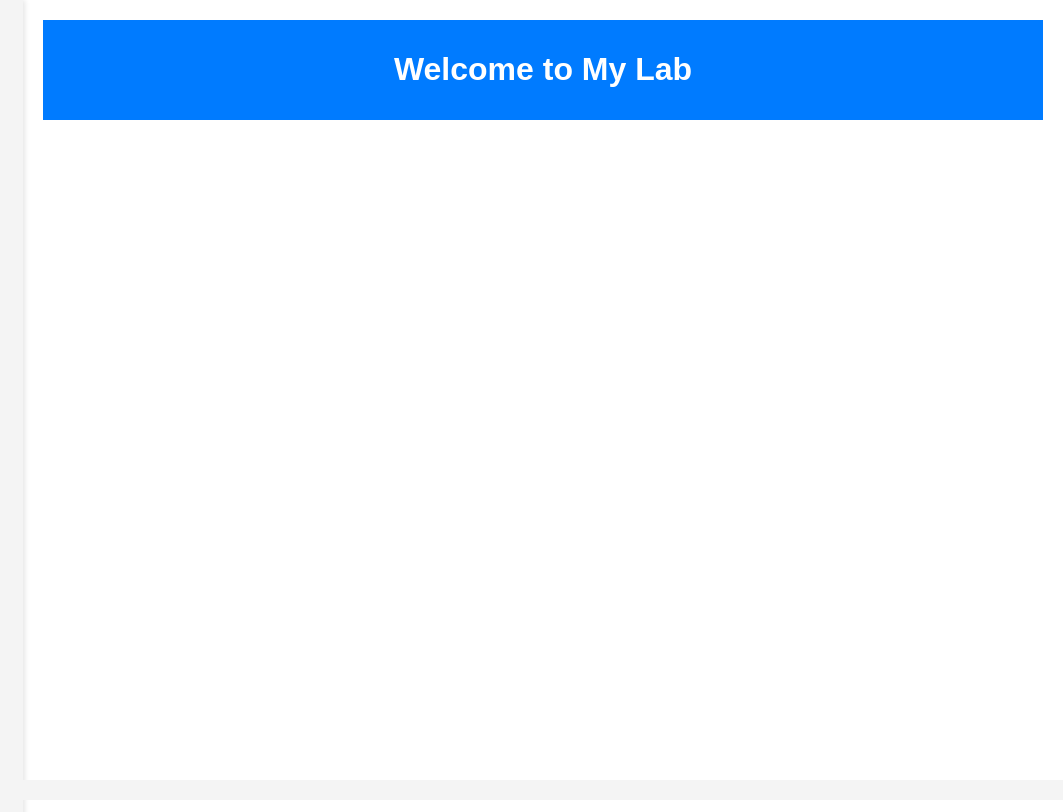
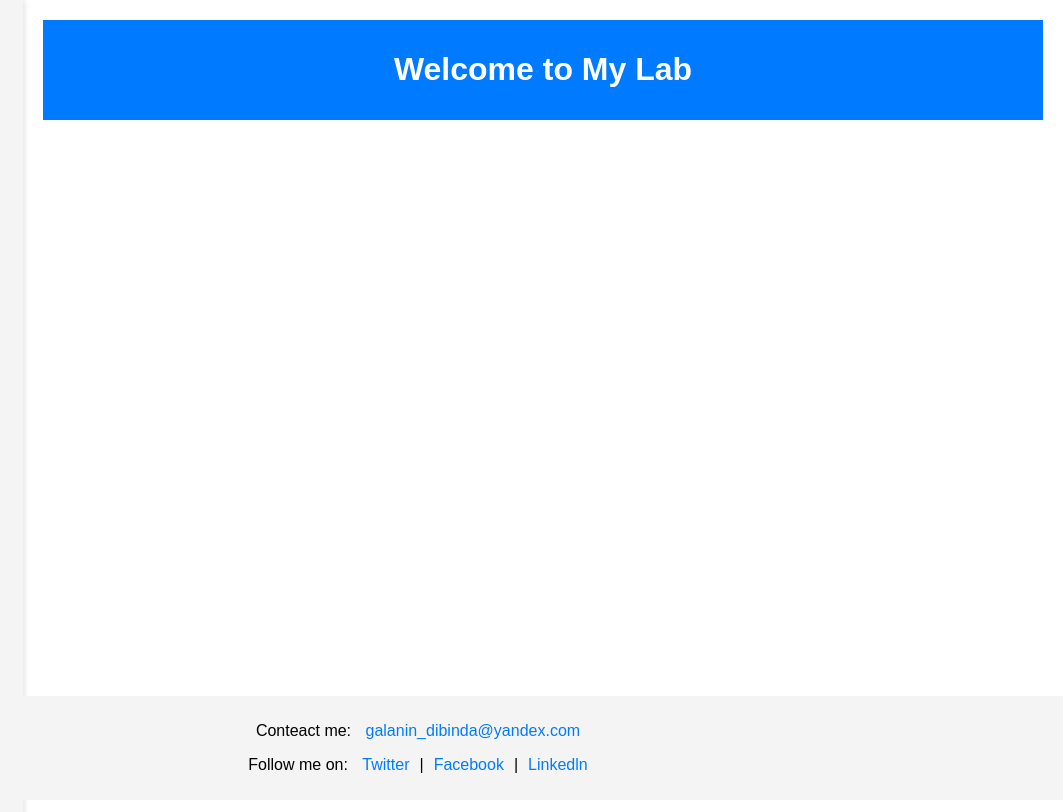
Before and after one commit to C-Maneenuan/engse611, a plain HTML site: page Lab_3/part_2/index.html in a window 1280 px wide. Shown: the whole page, without its empty margins (217-1280 px from the left). Drawn offline with Linux system fonts and the light colour scheme.

Commit message:
Update index.html

```diff
--- a/Lab_3/part_2/index.html
+++ b/Lab_3/part_2/index.html
@@ -67,6 +67,8 @@
     </main>
     <footer>
 
+        <p>Conteact me: <a href="info@example.com">galanin_dibinda@yandex.com</a></p>
+        <p>Follow me on: <a>Twitter</a>|<a>Facebook</a>|<a>Linkedln</a></p>
 
 
     </footer>
```
